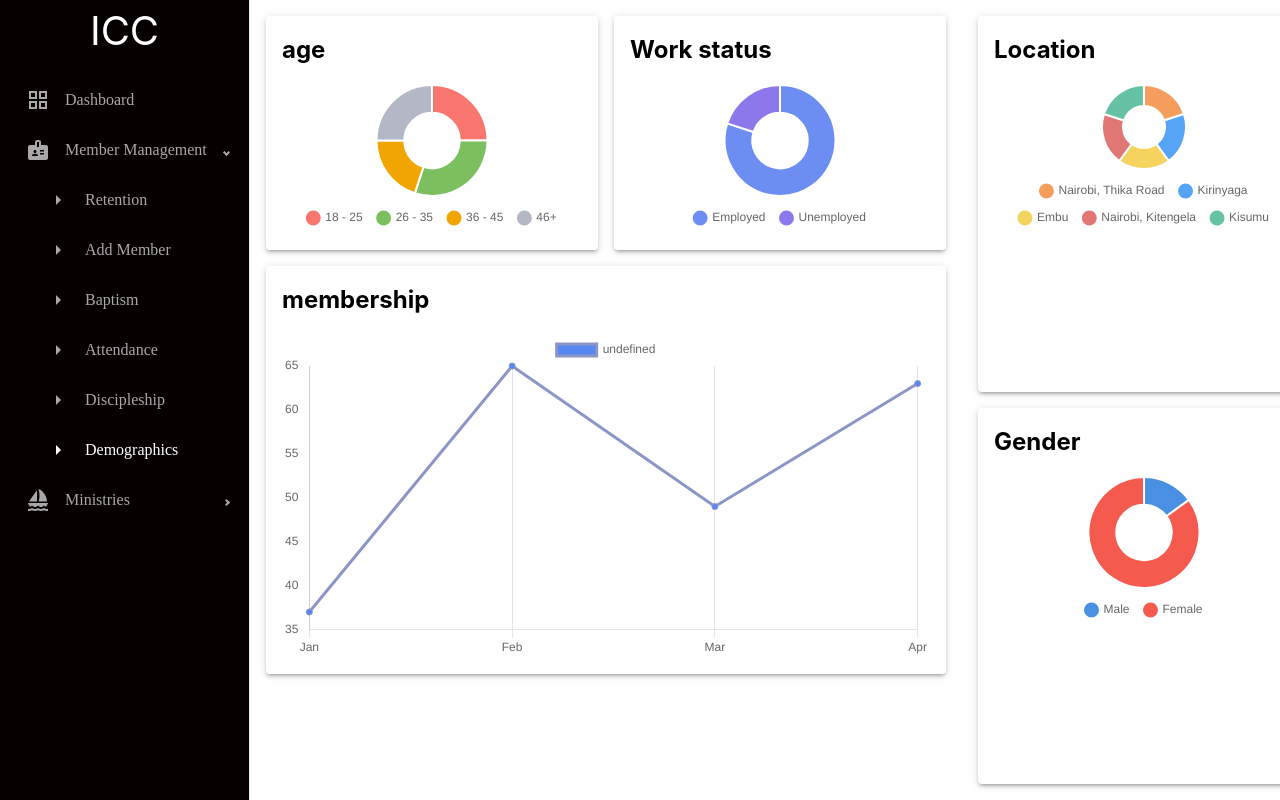
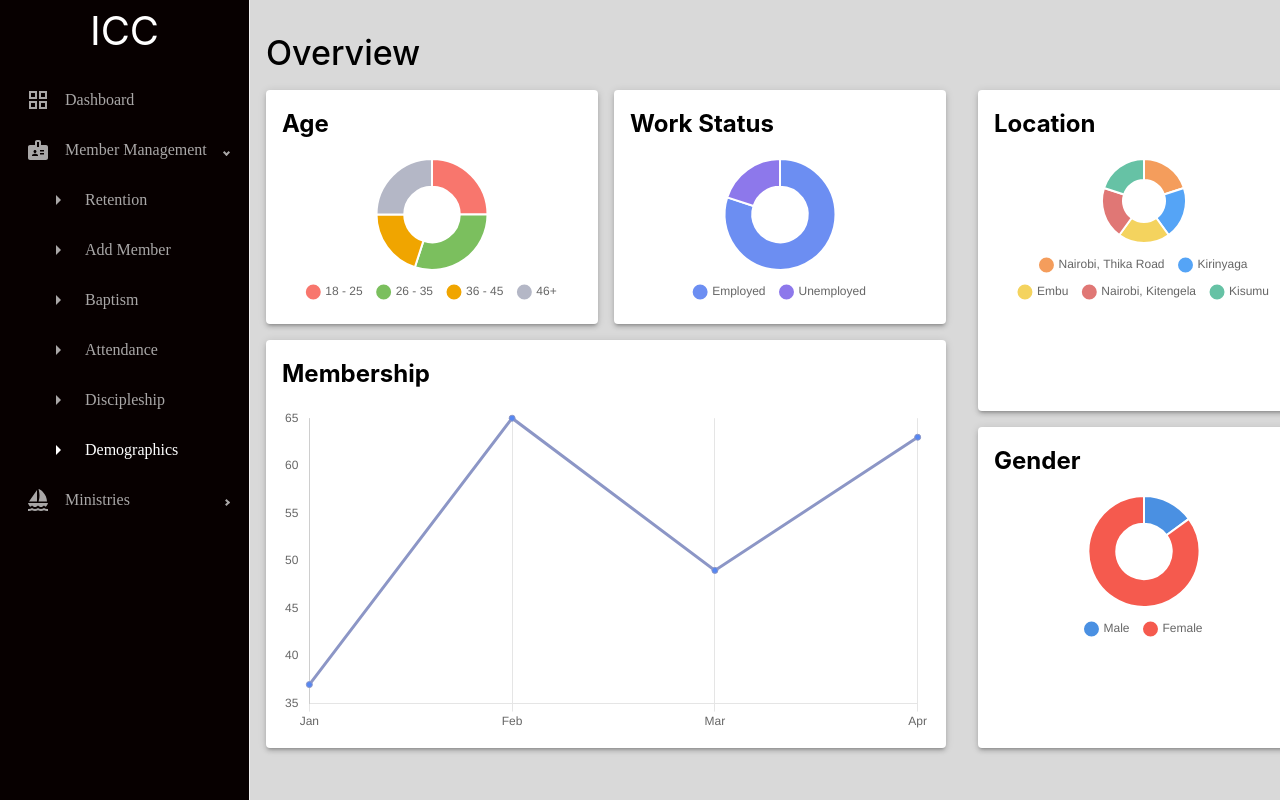
Before and after one commit to Tedmbg/statistics, a React (Vite) app in the folder ChurchBI/: page /demographics in a window 1280 px wide. Built offline with nearby package versions, Linux system fonts and the light colour scheme.

Commit message:
add final touches

```diff
--- a/ChurchBI/src/components/LineChart.jsx
+++ b/ChurchBI/src/components/LineChart.jsx
@@ -1,9 +1,14 @@
 import { Line } from 'react-chartjs-2'
-import { Chart as ChartJS,} from "chart.js/auto"
+// import { Chart as ChartJS,} from "chart.js/auto"
 
 
 function LineChart({data}) {
     const lineChartOptions={
+                plugins: {
+                  legend: {
+                      display: false, // Hide legend
+                  },
+              },
         scales:{
             y:{
                 grid:{
--- a/ChurchBI/src/layouts/root-layout.css
+++ b/ChurchBI/src/layouts/root-layout.css
@@ -19,6 +19,7 @@
     flex-grow: 1;
     height: 100vh;
     overflow-y: auto;
+    background-color: #D9D9D9;
   }
   .ps-sidebar-root{
     background-color: #070000;
--- a/ChurchBI/src/pages/membership-management/demographics/DemographicCard.jsx
+++ b/ChurchBI/src/pages/membership-management/demographics/DemographicCard.jsx
@@ -1,5 +1,4 @@
-import { Box, Paper, Typography } from "@mui/material"
-import DoughnutC from "../../../components/DoughnutC"
+import {  Paper, Typography } from "@mui/material"
 import "./Demographics-card.css"
 
 function DemographicCard({title,shape}) {
@@ -19,7 +18,8 @@ function DemographicCard({title,shape}) {
             color:'black',
             fontSize:"1.5rem",
             fontWeight:"bold",
-            marginBottom:"1rem"
+            marginBottom:"1rem",
+            textTransform:"capitalize",
         }
         }
         >{title}</Typography>
--- a/ChurchBI/src/pages/membership-management/demographics/Demographics.jsx
+++ b/ChurchBI/src/pages/membership-management/demographics/Demographics.jsx
@@ -1,12 +1,18 @@
-import { Box } from "@mui/material"
+import { Box,Typography } from "@mui/material"
 import { sampleData } from "./demodata"
 import DemographicCard from "./DemographicCard"
 import DoughnutC from "../../../components/DoughnutC"
 import LineChart from "../../../components/LineChart"
 
 export default function Demographics() {
-  console.log(sampleData.workStatus)
   return (
+    <div className="demographic-main-container">
+      <Typography
+       variant="h4"
+       sx={{
+        padding:'1rem 0'
+       }}
+       >Overview</Typography>
       <div className="demographic-container">
 
         <div className="demographic-left-content">
@@ -47,5 +53,7 @@ export default function Demographics() {
 
         </div>
       </div>
+    </div>
+
   )
 }
--- a/ChurchBI/src/pages/membership-management/demographics/demographics-card.css
+++ b/ChurchBI/src/pages/membership-management/demographics/demographics-card.css
@@ -11,19 +11,19 @@
 
 
 }
+.demographic-main-container{
+  padding: 1em;
 
+}
 .demographic-container{
     display: grid;
     width: 100%;
     height: 100%;
     gap: 2em;
     grid-template-columns: 2fr 1fr;
-    padding: 1em;
+
 }
 
-.demographic-left-content{
-
-}
 
 .demographic-right-content{
     display: flex;
@@ -34,7 +34,7 @@
 
 }
 
-@media(max-width:720px){
+@media(max-width:820px){
   .demographic-container{
     grid-template-columns: 2fr;
   }
```
Lines whose indentation alone changed are shown as unchanged.
